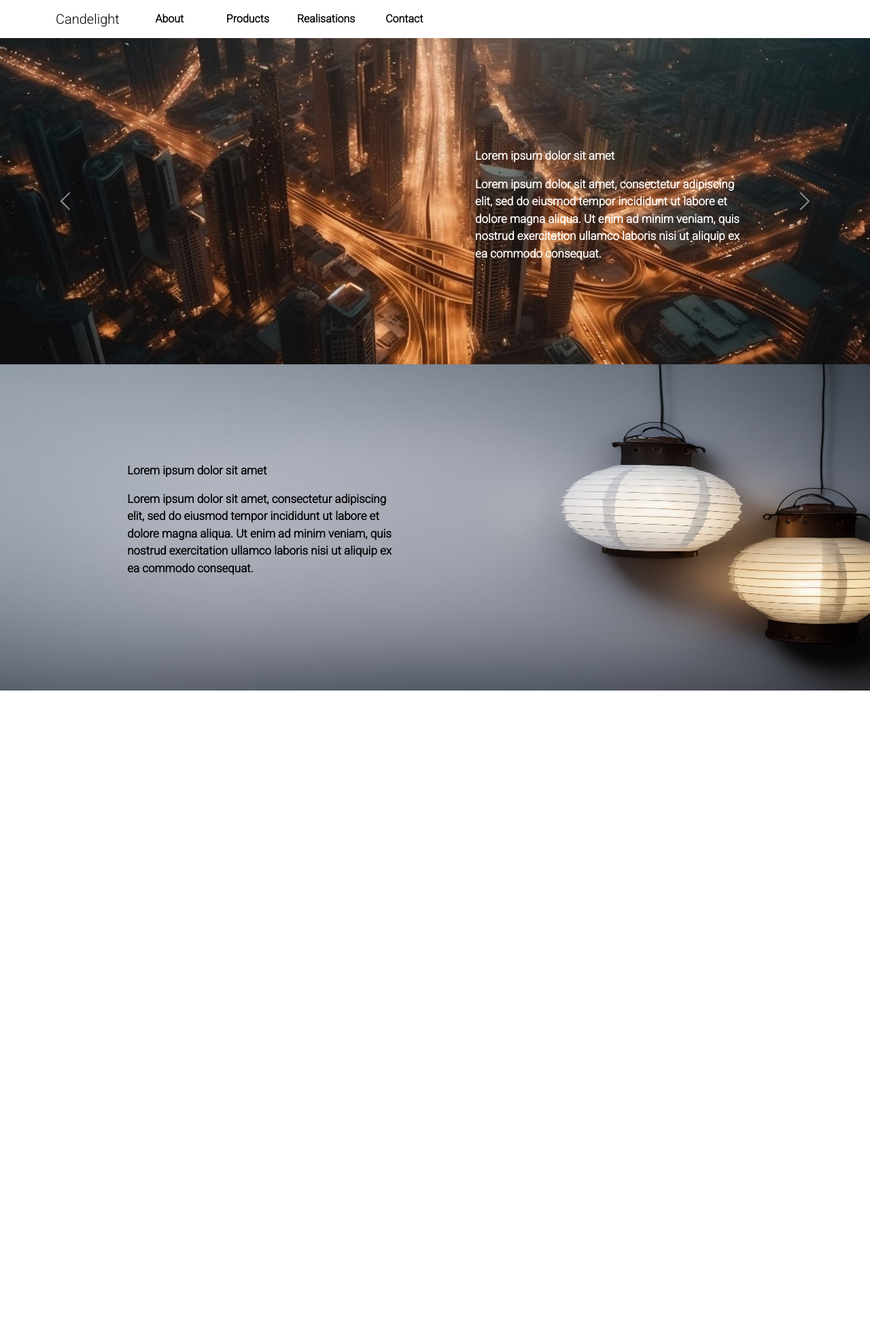
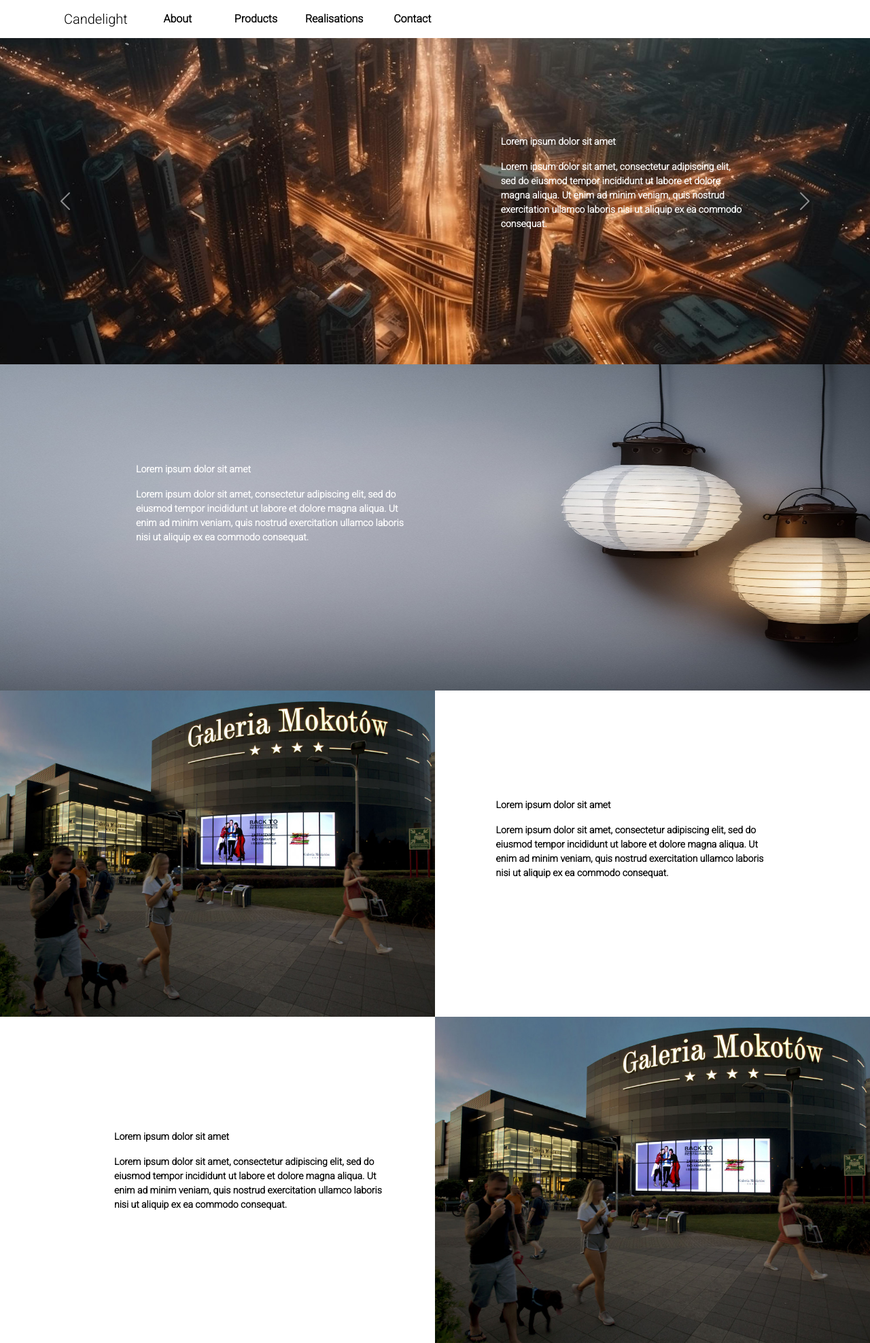
Before and after one commit to Szaitan/Candelight, a Django app: page / in a window 1280 px wide. Shown: the whole page at 68% size. Before the commit the page ends 1016 px from the top, so only its background shows below. Run offline with Django 4.2, Linux system fonts and the light colour scheme.

Commit message:
Rev. 02.02 - Main_Page: HTML, CSS, Images implementation - additional changes

```diff
--- a/candelight_website/static/candelight_website/main_page/css/main_page.css
+++ b/candelight_website/static/candelight_website/main_page/css/main_page.css
@@ -10,14 +10,14 @@
 
 .carousel-caption {
     position: absolute;
-    top: 29%;
-    left: 54%;
+    top: 25%;
+    left: 57%;
     transform: translate(2%, 2%);
     color: #fff; /* Set the color of the text */
     text-align: left; /* Center the text */
     max-width: 400px;
     height: 12vh;
-    font-size: 17px;
+    font-size: 14px;
     font-weight: bold;
 }
 
@@ -37,8 +37,59 @@
     max-width: 400px;
     height: 12vh;
     top: 30%;
+    left: 15%;
+    color: white;
+    font-size: 14px;
+    font-weight: bold;
+}
+
+.split-first-img {
+    width: 100%;
+    height: 60vh;
+    object-fit: cover;
+}
+
+.row {
+margin: 0px;
+}
+
+.left-side-split {
+padding: 0px;
+}
+
+.split-first-text-div {
+    height: 60vh;
+    position: relative;
+}
+
+.split-first-text {
+    position: absolute;
+    max-width: 400px;
+    height: 12vh;
+    top: 33%;
     left: 14%;
     color: black;
-    font-size: 17px;
+    font-size: 14px;
     font-weight: bold;
 }
+
+.right-side-split {
+padding: 0px;
+}
+
+.split-second-text-div {
+    height: 60vh;
+    position: relative;
+}
+
+.split-second-text {
+    position: absolute;
+    max-width: 400px;
+    height: 12vh;
+    top: 33%;
+    left: 25%;
+    color: black;
+    font-size: 14px;
+    font-weight: bold;
+    margin: 8px;
+}
--- a/candelight_website/templates/candelight_website/main_page.html
+++ b/candelight_website/templates/candelight_website/main_page.html
@@ -18,14 +18,14 @@
     <div class="carousel-inner">
         <div class="carousel-item active">
             <img src="{% static 'candelight_website/main_page/images/main-page-carousel-1.jpg' %}" class="d-block w-100 mp-carousel-img" alt="carousel-image-1">
-            <div class="carousel-caption d-none d-md-block">
+            <div class="carousel-caption d-md-block">
                 <p>Lorem ipsum dolor sit amet</p>
                 <p>Lorem ipsum dolor sit amet, consectetur adipiscing elit, sed do eiusmod tempor incididunt ut labore et dolore magna aliqua. Ut enim ad minim veniam, quis nostrud exercitation ullamco laboris nisi ut aliquip ex ea commodo consequat.</p>
             </div>
         </div>
         <div class="carousel-item">
             <img src="{% static 'candelight_website/main_page/images/main-page-carousel-2.jpg' %}" class="d-block w-100 mp-carousel-img" alt="carousel-image-2">
-            <div class="carousel-caption d-none d-md-block">
+            <div class="carousel-caption d-md-block">
                 <p>Lorem ipsum dolor sit amet</p>
                 <p>Lorem ipsum dolor sit amet, consectetur adipiscing elit, sed do eiusmod tempor incididunt ut labore et dolore magna aliqua. Ut enim ad minim veniam, quis nostrud exercitation ullamco laboris nisi ut aliquip ex ea commodo consequat.</p>
             </div>
@@ -51,5 +51,32 @@
     </div>
 </div>
 
+<div>
+    <div class="row">
+        <div class="col-lg-6 left-side-split">
+            <img src="{% static 'candelight_website/main_page/images/Galeria-Mokotów.jpg' %}" class="split-first-img" alt="split-left-img">
+        </div>
+        <div class="col-lg-6 split-first-text-div">
+            <div class="split-first-text">
+                <p>Lorem ipsum dolor sit amet</p>
+                <p>Lorem ipsum dolor sit amet, consectetur adipiscing elit, sed do eiusmod tempor incididunt ut labore et dolore magna aliqua. Ut enim ad minim veniam, quis nostrud exercitation ullamco laboris nisi ut aliquip ex ea commodo consequat.</p>
+            </div>
+        </div>
+    </div>
+</div>
+
+<div>
+    <div class="row">
+        <div class="col-lg-6 split-second-text-div">
+            <div class="split-second-text">
+                <p>Lorem ipsum dolor sit amet</p>
+                <p>Lorem ipsum dolor sit amet, consectetur adipiscing elit, sed do eiusmod tempor incididunt ut labore et dolore magna aliqua. Ut enim ad minim veniam, quis nostrud exercitation ullamco laboris nisi ut aliquip ex ea commodo consequat.</p>
+            </div>
+        </div>
+        <div class="col-lg-6 right-side-split">
+            <img src="{% static 'candelight_website/main_page/images/Galeria-Mokotów.jpg' %}" class="split-first-img" alt="split-left-img">
+        </div>
+    </div>
+</div>
 
 {% endblock %}
```
Also changed, not shown: candelight_website/static/candelight_website/main_page/images/Galeria-Mokotów.jpg (added).
